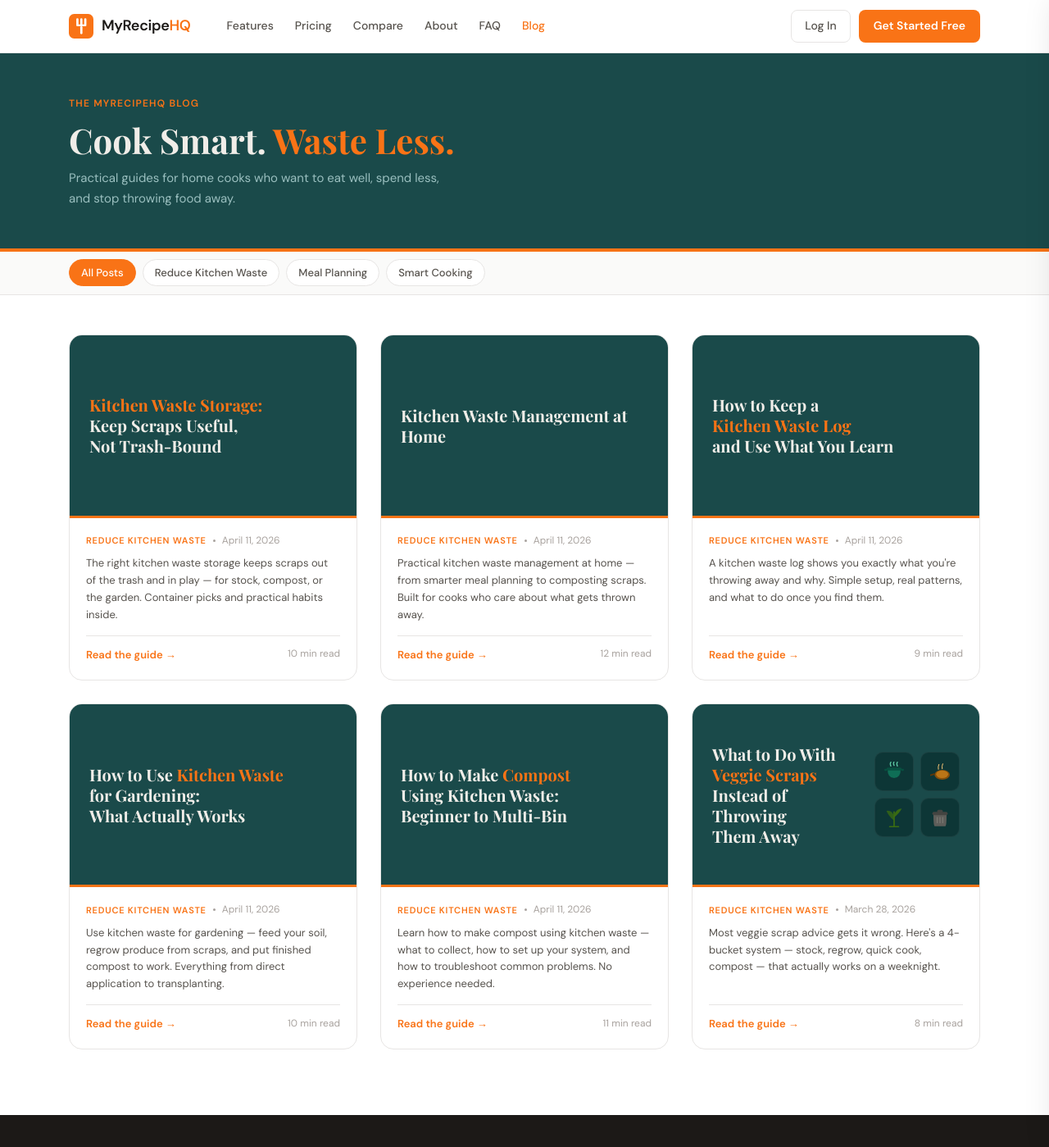
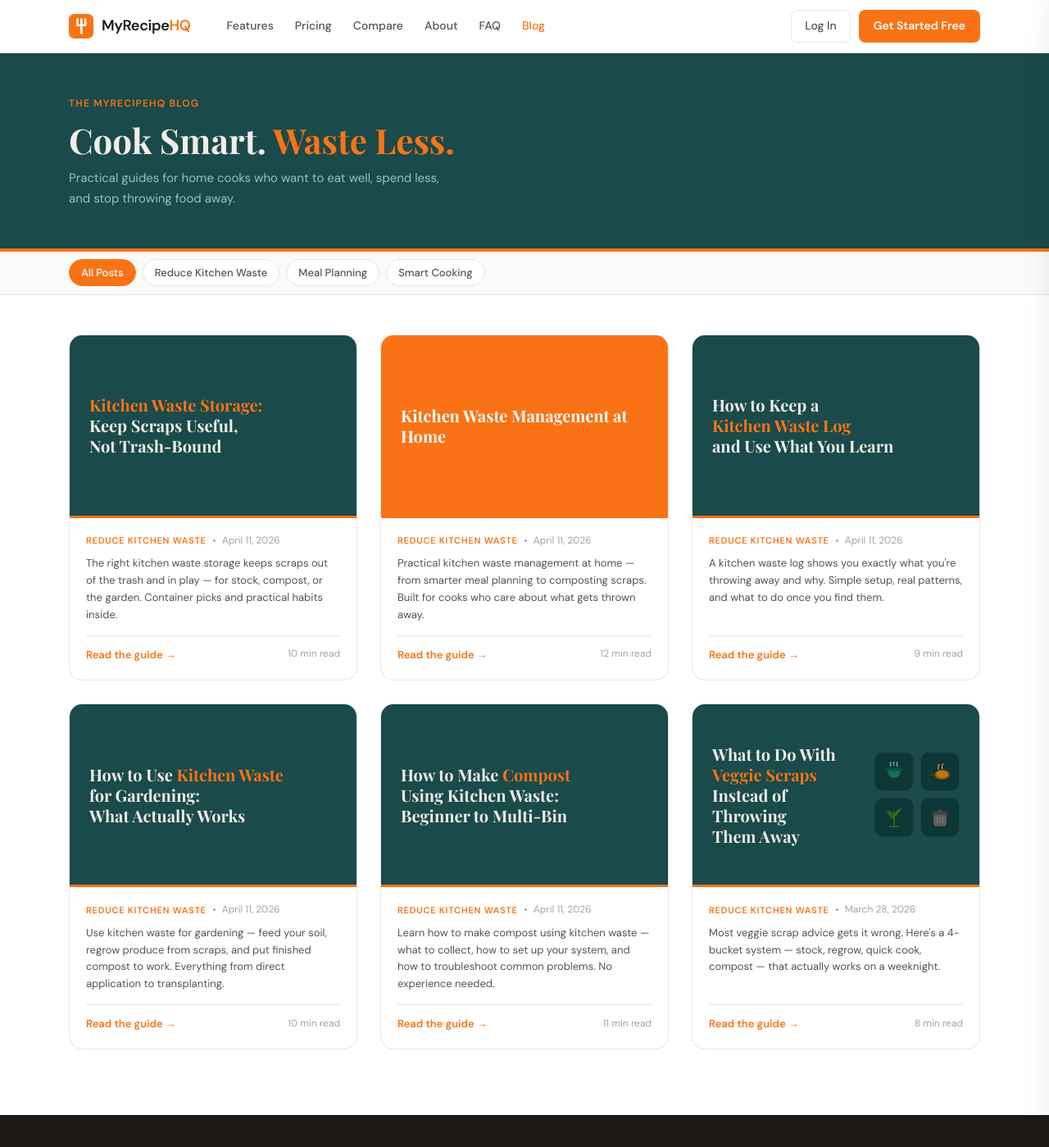
Before and after one commit to bgerlach463/recipehq-site, a Jekyll site: the page built from blog/index.html, in a window 1280 px wide and 1400 px high. Shown: the whole window at 82% size. Built offline with Jekyll 4.4.1, drawn with Linux system fonts in a browser that asks for light colours.

Commit message:
Blog archive: orange hero card for pillar posts
Distinguishes the Kitchen Waste pillar from cluster content in the
archive grid. Uses cluster_tag: PILLAR frontmatter field (already set
during publish) with a conditional .pillar class.

Co-Authored-By: Claude Opus 4.6 (1M context) <noreply@anthropic.com>

```diff
--- a/blog/index.html
+++ b/blog/index.html
@@ -73,7 +73,7 @@ body_scripts: |
 
     {% for post in site.posts %}
     <a href="{{ post.url }}" class="post-card" data-category="{{ post.category }}">
-      <div class="card-hero">
+      <div class="card-hero{% if post.cluster_tag == 'PILLAR' %} pillar{% endif %}">
         <div class="card-hero-content">
           <h2 class="card-hero-title">{{ post.hero_title }}</h2>
           <div class="card-hero-icons">
--- a/css/blog.css
+++ b/css/blog.css
@@ -57,6 +57,10 @@
   display: flex;
   flex-shrink: 0; overflow: hidden;
 }
+.card-hero.pillar { background: var(--orange); }
+.card-hero.pillar .card-hero-title { color: #fff; }
+.card-hero.pillar .card-hero-title .hl { color: #fff7ed; }
+.card-hero.pillar .icon-mini { background: rgba(0,0,0,0.15); border-color: rgba(255,255,255,0.2); }
 .card-hero-content {
   display: flex; align-items: center;
   justify-content: space-between; gap: 16px;
```
